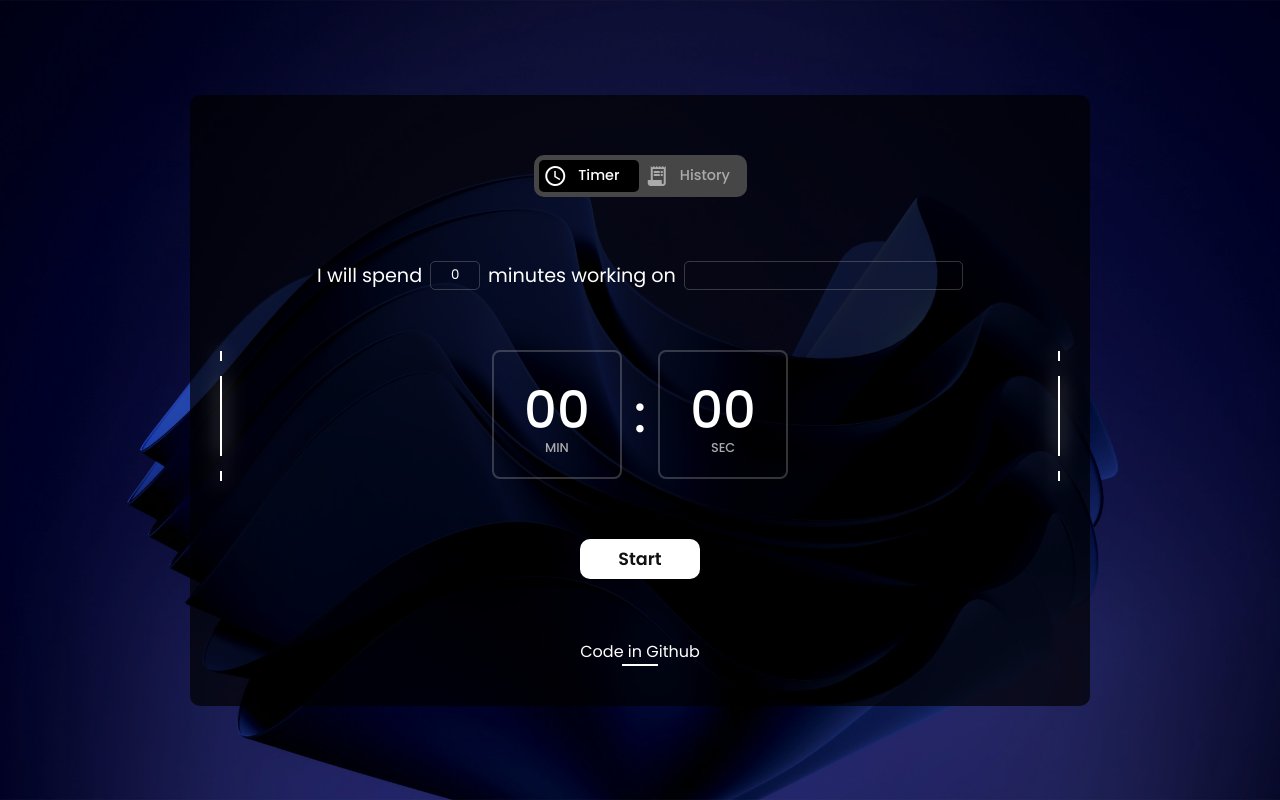
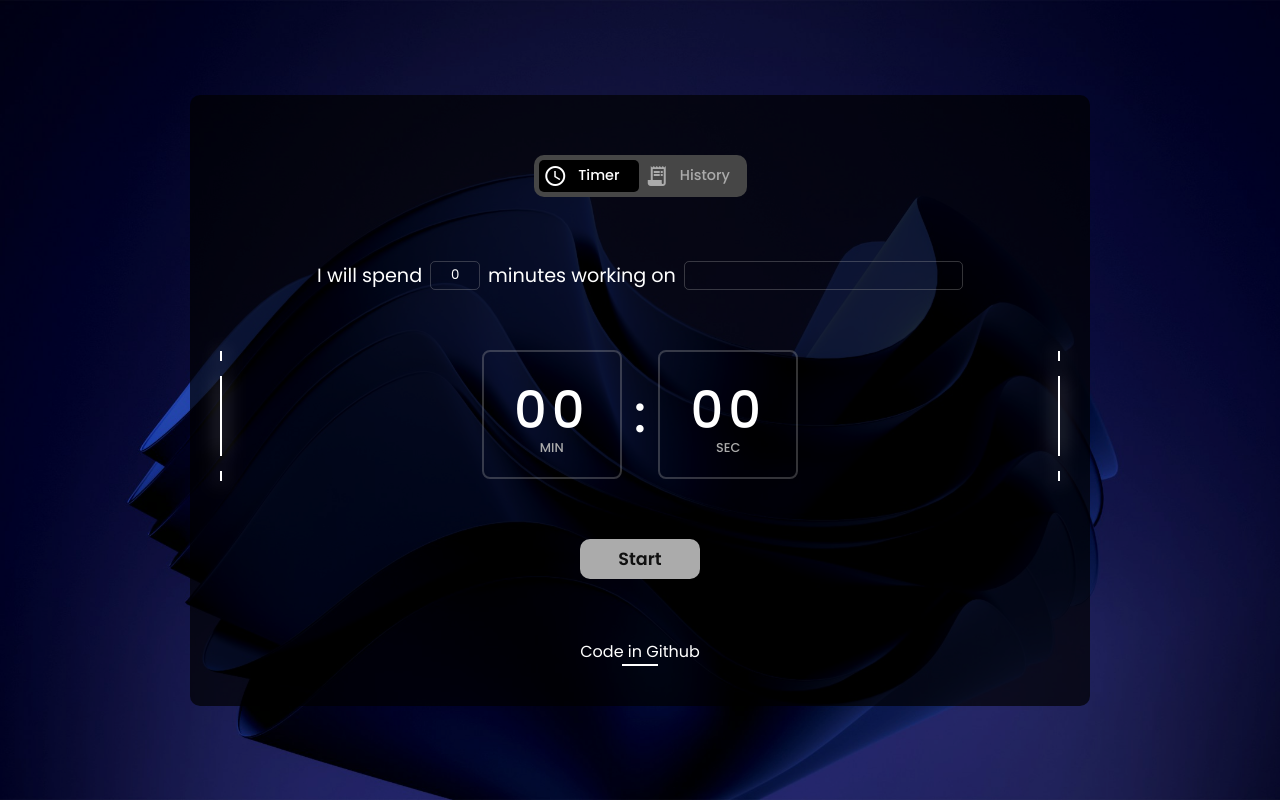
Before and after one commit to RodriguesGS/FocusTimer, an Angular app: page / in a window 1280 px wide. Built offline with nearby package versions, Linux system fonts and the light colour scheme.

Commit message:
feat: adicionando o timer

```diff
--- a/src/app/components/timer/timer.component.html
+++ b/src/app/components/timer/timer.component.html
@@ -10,24 +10,30 @@
         </div>
     </div>
 
-    <div class="input-section">
+    <form [formGroup]="form">
+        <div class="input-section" [style.opacity]="isRunning ? 0 : 1">
             <span>I will spend</span>
-        <input type="number" value="0">
+            <input type="number" formControlName="minutes" max="60">
             <span>minutes working on</span>
-        <input type="text">
+            <input type="text" formControlName="task">
         </div>
 
         <div class="timer">
             <div class="counter min">
-            <p>00</p>
+                <p>{{ min }}</p>
             </div>
             <span>:</span>
             <div class="counter sec">
-            <p>00</p>
+                <p>{{ sec }}</p>
             </div>
         </div>
 
-    <button>Start</button>
+        @if (isRunning) {
+            <button (click)="stopTimer()"  class="interrupt">Interrupt</button>
+        } @else {
+            <button (click)="startTimer()" [disabled]="form.invalid">Start</button>
+        }
+    </form>
 
-    <a href="#">Code in Github</a>
+    <a href="https://github.com/RodriguesGS/FocusTimer" target="_blank">Code in Github</a>
 </div>
--- a/src/app/components/timer/timer.component.scss
+++ b/src/app/components/timer/timer.component.scss
@@ -45,6 +45,7 @@
         margin-top: 64px;
         gap: 8px;
         font-size: 1.2rem;
+        transition: opacity .3s;
 
         input {
             background-color: transparent;
@@ -86,7 +87,12 @@
             border: 2px solid rgba(171, 171, 171, 0.3);
             border-radius: 8px;
             padding: 20px 30px;
+            min-width: 140px;
             text-align: center;
+
+            p {
+                letter-spacing: 5px;
+            }
 
             &.min::after {
                 content: 'MIN';
@@ -122,6 +128,28 @@
         padding: 20px;
         font-weight: 600;
         font-size: 1.1rem;
+        transition: .3s;
+
+        &:hover {
+            background-color: #f0f0f0;
+            color: #000;
+        }
+
+        &:disabled {
+            background-color: #ABABAB;
+            cursor: not-allowed;
+        }
+
+        &.interrupt {
+            background-color: #970e0e;
+            color: #fff;
+            transition: .3s;
+
+            &:hover {
+                background-color: #be2626;
+                color: #fff;
+            }
+        }
     }
 
     a {
--- a/src/app/components/timer/timer.component.ts
+++ b/src/app/components/timer/timer.component.ts
@@ -1,10 +1,15 @@
 import { Component, EventEmitter, Input, Output } from '@angular/core';
+import { FormControl, FormGroup, FormsModule, ReactiveFormsModule, Validators } from '@angular/forms';
 import { MatIconModule } from '@angular/material/icon';
 
 @Component({
   selector: 'app-timer',
   standalone: true,
-  imports: [MatIconModule],
+  imports: [
+    MatIconModule,
+    ReactiveFormsModule,
+    FormsModule
+  ],
   templateUrl: './timer.component.html',
   styleUrl: './timer.component.scss'
 })
@@ -12,7 +17,63 @@ export class TimerComponent {
   @Input() activeWindow: 'history' | 'timer' = 'timer';
   @Output() change = new EventEmitter<'history' | 'timer'>();
 
+  min: string = '00';
+  sec: string = '00';
+  isRunning: boolean = false;
+  intervalId: any;
+
+  form = new FormGroup({
+    minutes: new FormControl<number | null>(0, [
+      Validators.required,
+      Validators.min(1),
+    ]),
+    task: new FormControl<string>('', [
+      Validators.required,
+      Validators.minLength(3),
+    ])
+  });
+
   goHistory() {
     this.change.emit('history');
   }
+
+  startTimer() {
+    this.isRunning = true;
+    const minValue = this.form.get('minutes')?.value ?? 0;
+    this.min = minValue.toString().padStart(2, '0');
+    this.sec = '00';
+
+    let totalSeconds = (minValue * 60);
+
+    this.updateDocumentTitle();
+
+    this.intervalId = setInterval(() => {
+      if (totalSeconds <= 0) {
+        this.stopTimer();
+        return;
+      }
+
+      totalSeconds--;
+
+      this.min = Math.floor(totalSeconds / 60).toString().padStart(2, '0');
+      this.sec = (totalSeconds % 60).toString().padStart(2, '0');
+      this.updateDocumentTitle();
+    }, 1000);
+  }
+
+  stopTimer() {
+    this.isRunning = false;
+    if (this.intervalId) {
+      clearInterval(this.intervalId);
+      this.intervalId = null;
+    }
+    this.form.reset({ minutes: 0, task: '' });
+    this.min = '00';
+    this.sec = '00';
+    document.title = 'Focus Timer';
+  }
+
+  updateDocumentTitle() {
+    document.title = `${this.min}:${this.sec} - Focus Timer`;
+  }
 }
```
Lines whose indentation alone changed are shown as unchanged.
